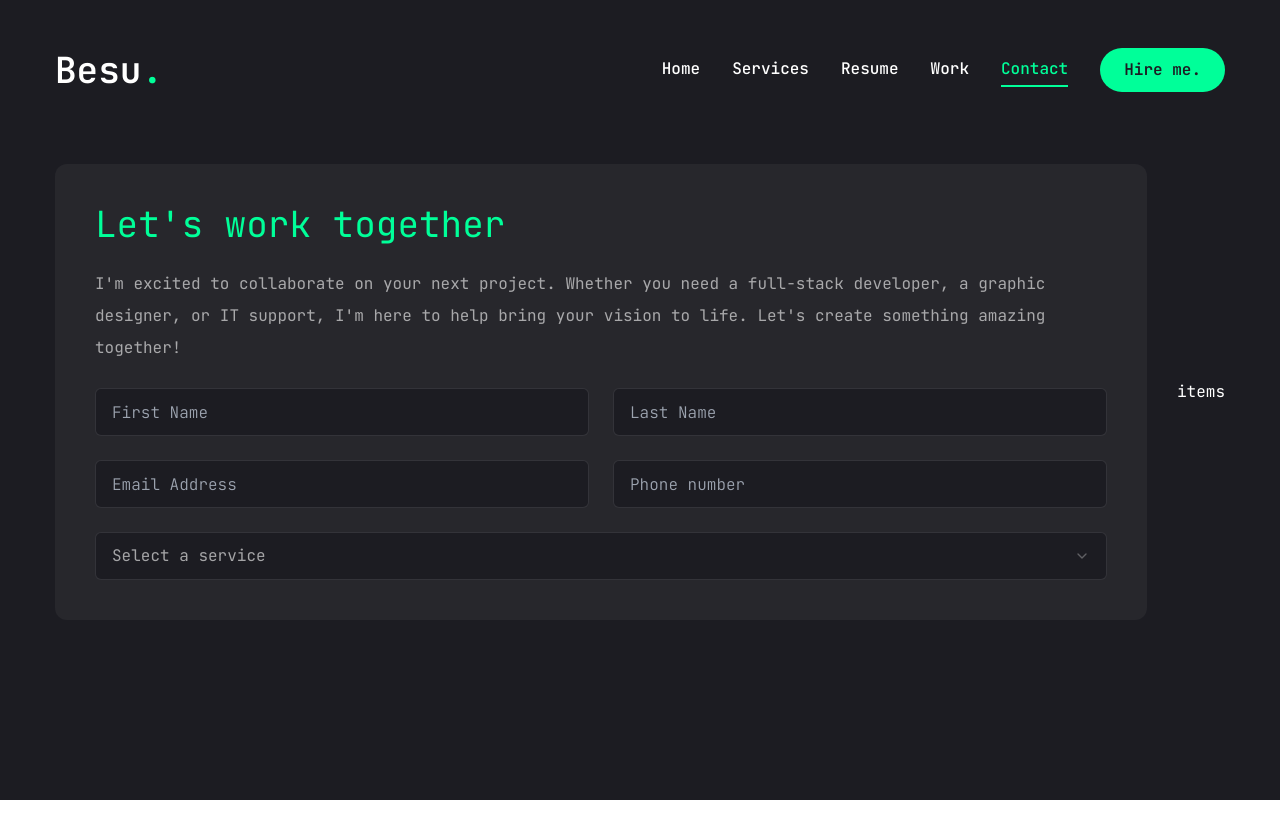
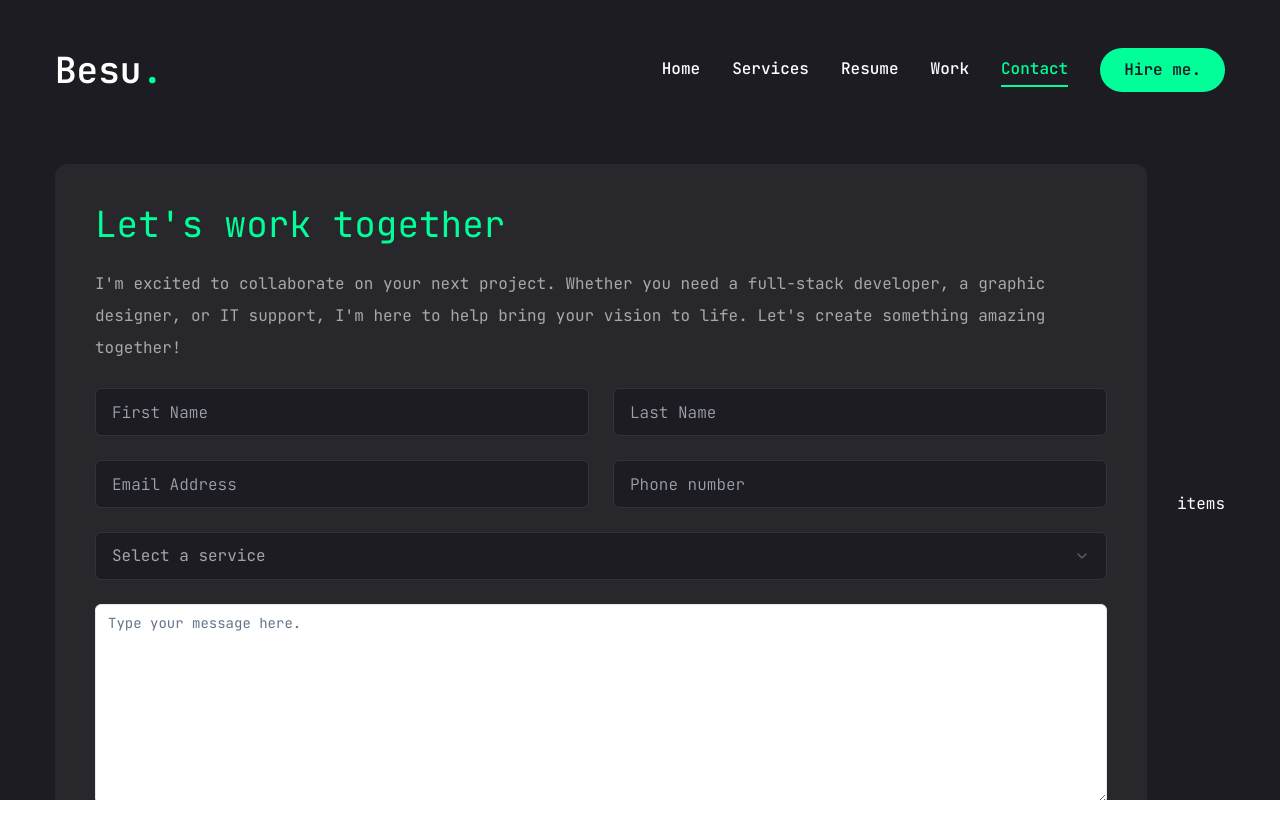
Before and after one commit to Besufekad-HAZ/My-Portfolio-Next, a Next.js app: page /contact in a window 1280 px wide. Shown: the top 838 px of the page. Before the commit the page ends 800 px from the top, so only its background shows below. Built offline with nearby package versions, Linux system fonts and the light colour scheme.

Commit message:
Add text area field

```diff
--- a/app/contact/page.tsx
+++ b/app/contact/page.tsx
@@ -88,6 +88,11 @@ const Contact = () => {
                   </SelectGroup>
                 </SelectContent>
               </Select>
+              {/* textarea */}
+              <Textarea
+                className="h-[200px]"
+                placeholder="Type your message here."
+              />
             </form>
           </div>
           {/* info */}
```
